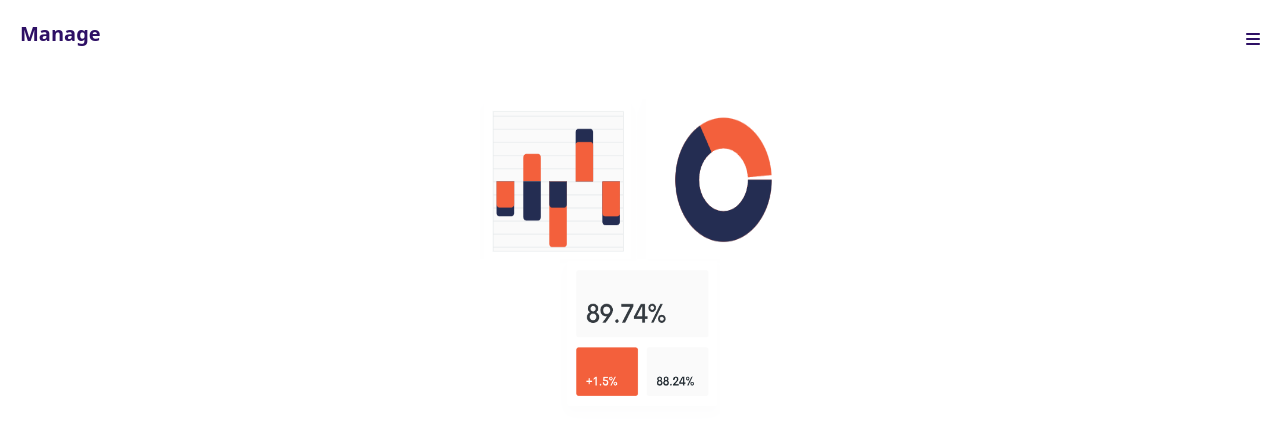
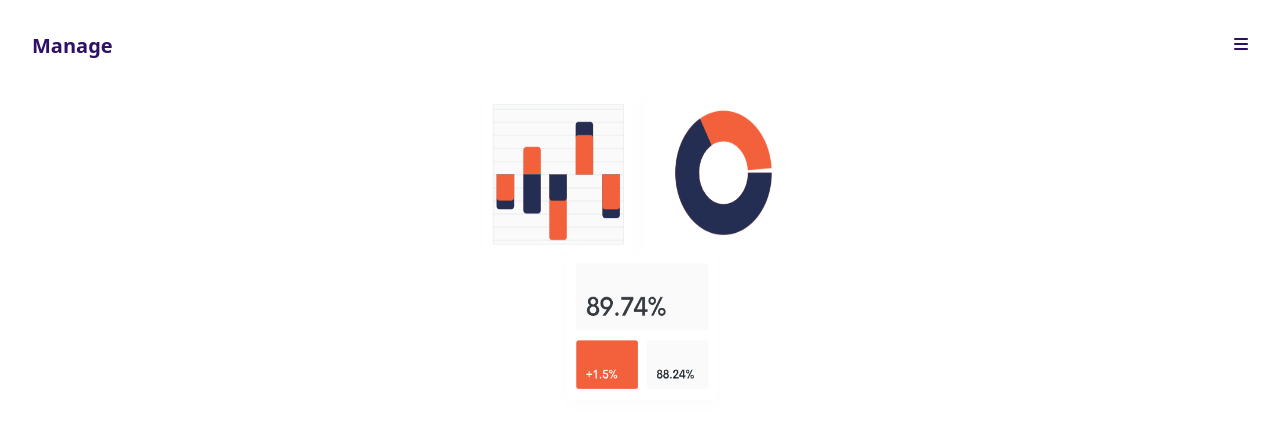
Before and after one commit to anikaivnath/Class-Task-7-2-, a plain HTML site: page index.html in a window 1280 px wide. Drawn offline with nearby package versions, Linux system fonts and the light colour scheme.

Commit message:
Add margin

```diff
--- a/index.html
+++ b/index.html
@@ -7,27 +7,23 @@
     <link rel="stylesheet" href="https://cdnjs.cloudflare.com/ajax/libs/font-awesome/6.6.0/css/all.min.css" integrity="sha512-Kc323vGBEqzTmouAECnVceyQqyqdsSiqLQISBL29aUW4U/M7pSPA/gEUZQqv1cwx4OnYxTxve5UMg5GT6L4JJg==" crossorigin="anonymous" referrerpolicy="no-referrer" />
     <title>Document</title>
 </head>
-<body>
-    <div class="w-[400] flex justify-between m-5 ">
-        <div >
-            <h1 class="font-bold  text-xl text-violet-950">Manage</h1>
+<body >
+    <div class="flex m-8">
+        <div>
+            <h1 class="font-bold text-xl text-violet-950">Manage</h1>
         </div>
-        <div class="mt-[7px] font-bold text-violet-950">
+        <div class="font-bold text-violet-950 w-full text-right">
             <p><i class="fa-solid fa-bars"></i></p>
-
         </div>
     </div>
-    <div class="w-[400] ">
-        <div class="flex justify-center mt-12">
+    <div class="">
+        <div class="flex justify-center ">
             <img src="./Screenshot 2024-09-23 204811.png" alt="" class="w-40 h-40">
             <img src="./Screenshot 2024-09-23 204900.png" alt="" class="w-40 h-40">
         </div>
-        <div class="flex justify-center">
-            <img src="./Screenshot 2024-09-23 205002.png" alt="" class="w-40 h-40 ">
+        <div class="flex justify-center ">
+            <img src="./Screenshot 2024-09-23 205002.png" alt="" class="w-40 h-40">
         </div>
-
-
     </div>
-
 </body>
 </html>
```
